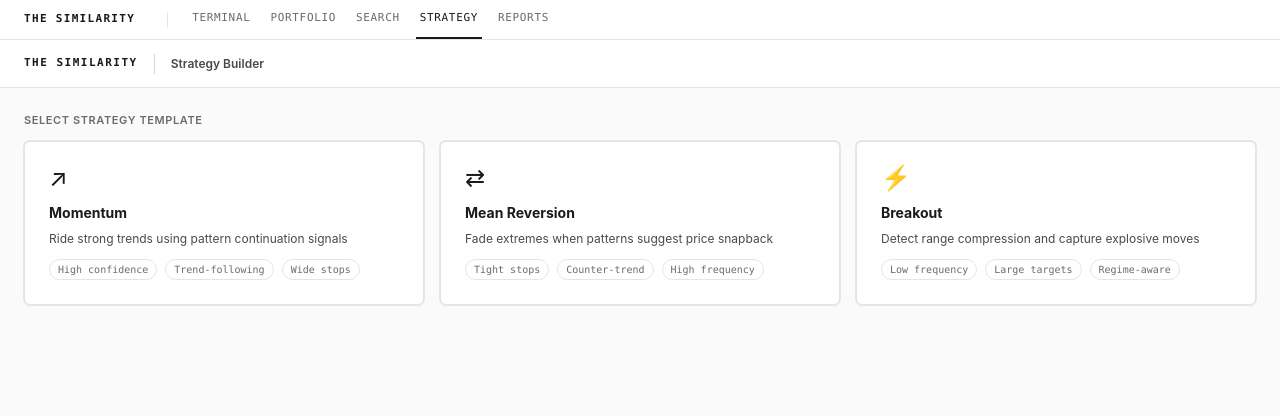
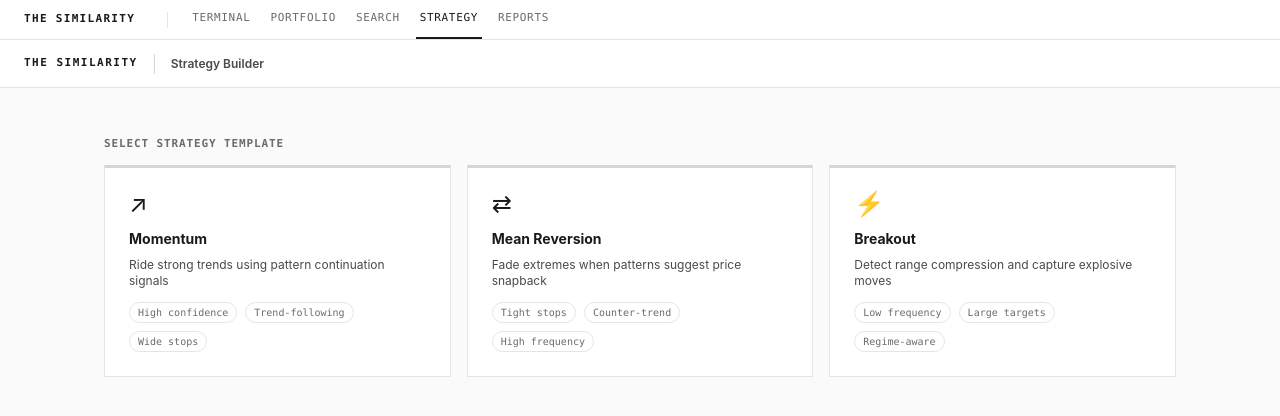
Before and after one commit to the-similarity/base, a Next.js app in the folder the-similarity-app/: page /strategy in a window 1280 px wide. Shown: the top 416 px of the page. Built offline with nearby package versions, Linux system fonts and the light colour scheme.

Commit message:
feat(strategy): re-theme strategy page and cards to deck style

```diff
--- a/the-similarity-app/app/globals.css
+++ b/the-similarity-app/app/globals.css
@@ -1011,10 +1011,14 @@ button { cursor: pointer; }
    Strategy Builder
    ═══════════════════════════════════════════════════════════════════ */
 
+/* Strategy page adopts the editorial deck column. Because html/body is
+ * `overflow: hidden`, we must cap at `calc(100vh - 40px)` and scroll on
+ * the page container. The strategy topbar stays pinned at the top of the
+ * column so its height is already accounted for in `.strategy-content`. */
 .strategy-page {
   display: flex;
   flex-direction: column;
-  height: 100vh;
+  height: calc(100vh - 40px);
   overflow: hidden;
   background: var(--bg);
 }
@@ -1049,21 +1053,25 @@ button { cursor: pointer; }
 .strategy-content {
   flex: 1;
   overflow-y: auto;
-  padding: var(--space-xl);
-  display: flex;
-  flex-direction: column;
-  gap: var(--space-xl);
+  padding: 48px 24px 96px;
+  display: flex;
+  flex-direction: column;
+  gap: var(--space-2xl);
+  max-width: 1120px;
+  margin: 0 auto;
+  width: 100%;
 }
 
 /* ── Strategy Template Cards ── */
 
 .strategy-section-label {
-  font-family: var(--font-sans);
+  /* Editorial kicker: mono uppercase label that sits above each section. */
+  font-family: var(--font-mono);
   font-size: 11px;
   font-weight: 600;
   color: var(--text-muted);
   text-transform: uppercase;
-  letter-spacing: 0.6px;
+  letter-spacing: 0.08em;
   margin-bottom: var(--space-md);
 }
 
@@ -1073,30 +1081,34 @@ button { cursor: pointer; }
   gap: var(--space-lg);
 }
 
+/* Strategy cards: editorial deck-report treatment — top-border accent, flat
+ * (no shadow), opacity hover. Selected state inverts the top border from
+ * quiet gray to full ink so the chosen card reads like a stamped page. */
 .strategy-card {
   background: var(--bg-card);
   border: 1px solid var(--border);
-  border-radius: var(--radius-md);
+  border-top: 3px solid var(--border-strong);
+  border-radius: 0;
   padding: var(--space-xl);
   cursor: pointer;
-  transition: all 200ms cubic-bezier(0.4, 0, 0.2, 1);
-  box-shadow: var(--shadow-card);
+  transition: opacity 120ms ease, border-color 120ms ease;
+  box-shadow: none;
   display: flex;
   flex-direction: column;
   gap: var(--space-sm);
 }
 
 .strategy-card:hover {
-  background: var(--bg-hover);
-  border-color: var(--border-strong);
-  box-shadow: var(--shadow-card-hover);
-  transform: translateY(-2px);
+  opacity: 0.85;
+  box-shadow: none;
+  transform: none;
 }
 
 .strategy-card[data-selected="true"] {
-  background: var(--accent-dim);
-  border-color: var(--accent);
-  box-shadow: var(--shadow-selected);
+  background: var(--bg-card);
+  border-color: var(--border);
+  border-top-color: var(--text-primary);
+  box-shadow: none;
 }
 
 .strategy-card-icon {
@@ -1149,7 +1161,7 @@ button { cursor: pointer; }
 .strategy-config {
   background: var(--bg-elevated);
   border: 1px solid var(--border);
-  border-radius: var(--radius-md);
+  border-radius: 0;
   padding: var(--space-xl);
   display: flex;
   flex-direction: column;
@@ -1165,12 +1177,12 @@ button { cursor: pointer; }
 }
 
 .strategy-config-section-title {
-  font-family: var(--font-sans);
+  font-family: var(--font-mono);
   font-size: 11px;
   font-weight: 600;
   color: var(--text-muted);
   text-transform: uppercase;
-  letter-spacing: 0.5px;
+  letter-spacing: 0.08em;
   padding-bottom: var(--space-sm);
   border-bottom: 1px solid var(--border);
 }
@@ -1215,6 +1227,8 @@ button { cursor: pointer; }
 }
 
 .strategy-slider-input::-webkit-slider-thumb {
+  /* Editorial thumb: black ink circle with a white "halo" ring from the
+   * elevated bg — no glow, no scale on hover. Opacity fades instead. */
   appearance: none;
   -webkit-appearance: none;
   width: 14px;
@@ -1222,13 +1236,13 @@ button { cursor: pointer; }
   border-radius: 50%;
   background: var(--accent);
   border: 2px solid var(--bg-elevated);
-  box-shadow: 0 0 6px var(--accent-glow);
+  box-shadow: none;
   cursor: pointer;
-  transition: transform 120ms ease;
+  transition: opacity 120ms ease;
 }
 
 .strategy-slider-input::-webkit-slider-thumb:hover {
-  transform: scale(1.2);
+  opacity: 0.65;
 }
 
 .strategy-slider-input::-moz-range-thumb {
@@ -1237,7 +1251,7 @@ button { cursor: pointer; }
   border-radius: 50%;
   background: var(--accent);
   border: 2px solid var(--bg-elevated);
-  box-shadow: 0 0 6px var(--accent-glow);
+  box-shadow: none;
   cursor: pointer;
 }
 
@@ -1287,7 +1301,7 @@ button { cursor: pointer; }
 .strategy-signals {
   background: var(--bg-elevated);
   border: 1px solid var(--border);
-  border-radius: var(--radius-md);
+  border-radius: 0;
   overflow: hidden;
   display: flex;
   flex-direction: column;
@@ -1302,12 +1316,12 @@ button { cursor: pointer; }
 }
 
 .strategy-signals-title {
-  font-family: var(--font-sans);
+  font-family: var(--font-mono);
   font-size: 11px;
   font-weight: 600;
   color: var(--text-muted);
   text-transform: uppercase;
-  letter-spacing: 0.6px;
+  letter-spacing: 0.08em;
 }
 
 .strategy-signals-count {
```
